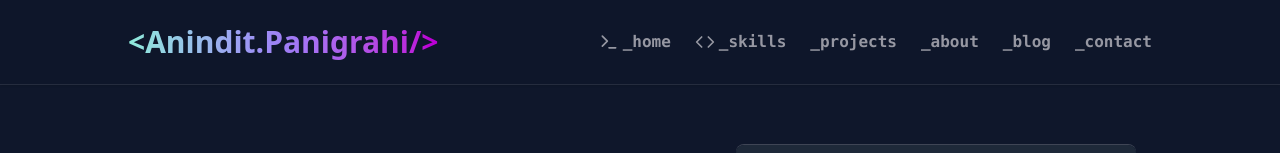
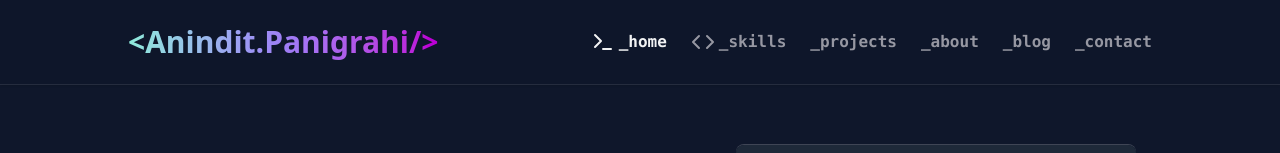
Before and after one commit to Anindit-Github/my-portfolio, a Next.js app: page / in a window 1280 px wide. Shown: the top 153 px of the page. Built offline with nearby package versions, Linux system fonts and the light colour scheme.

Commit message:
feat: Add observer to focus on correct menu item on scroll

```diff
--- a/src/app/page.tsx
+++ b/src/app/page.tsx
@@ -1,14 +1,23 @@
+"use client"
+
 import { NavBar } from "@/components/Shared";
 import { HeroSection } from '@/components/Hero'
 import { SkillSection } from "@/components/Skills";
 import {ProfileSection} from "@/components/Profile";
 import ProjectSection from "@/components/Projects/ProjectSection";
+import { useRef } from "react";
+import { useIntersectionObserver } from "@/hooks/useIntersectionObserver";
 
 export default function Home() {
+
+  const observerRef = useRef(null);
+
+  const currentPage = useIntersectionObserver(observerRef);
+
   return (
     <>
-      <NavBar />
-      <main className="pt-32">
+      <NavBar currentPage={currentPage}/>
+      <main className="main-wrapper pt-32" ref={observerRef}>
         <section id="hero" className="pb-32"><HeroSection /></section>
         <section id="skills" className="pb-32"><SkillSection /></section>
         <section id="projects" className="pb-32"><ProjectSection/></section>
--- a/src/components/Shared/Icon.tsx
+++ b/src/components/Shared/Icon.tsx
@@ -1,19 +1,5 @@
-import { ReactIcon, NodeIcon, JsIcon, HtmlIcon, CSSIcon, AWSIcon } from '@/components/Shared/AllIcons';
-import { GitHub } from 'react-feather';
-
-
-// Fixing icons object to store components, not elements:
-const iconsMap = {
-    react: ReactIcon,
-    node: NodeIcon,
-    javascript: JsIcon,
-    html: HtmlIcon,
-    css: CSSIcon,
-    aws: AWSIcon,
-    github: GitHub
-  };
-
-type IconName = keyof typeof iconsMap;
+import { IconsMap } from "@/lib/common";
+import { IconName } from "@/lib/types";
 
 // type IconProps = {
 //   name: IconName;
@@ -29,7 +15,7 @@ type IconProps = {
 
 const Icon = ({ name, ...props }: IconProps) => {
   //return React.createElement(iconsMap[name], { className, width, height });
-  const Component = iconsMap[name];
+  const Component = IconsMap[name];
   return <Component {...props} />;
 };
 
--- a/src/components/Shared/NavBar.tsx
+++ b/src/components/Shared/NavBar.tsx
@@ -1,9 +1,12 @@
-"use client"
-import { Terminal, Code } from 'react-feather';
-import { HamburgerMenu } from './HamburgerMenu';
-import { useEffect, useRef, useState } from 'react';
+"use client";
 
-export default function Navbar() {
+import { HamburgerMenu } from "./HamburgerMenu";
+import { useEffect, useRef, useState } from "react";
+import { links, SectionId } from "@/lib/constants";
+import Icon from "./Icon";
+import clsx from "clsx";
+
+export default function Navbar({ currentPage }: { currentPage: string }) {
   const [isOpen, setIsOpen] = useState(false);
 
   const menuRef = useRef<HTMLDivElement>(null);
@@ -39,76 +42,65 @@ export default function Navbar() {
   return (
     <nav className="p-6 fixed top-0 w-full shadow z-50 bg-slate-900 opacity-95 backdrop-blur-2xl  border-b border-white/10 flex justify-center">
       <div className="relative w-full flex max-w-5xl  justify-between">
-
-
-                <h1 className="text-2xl md:text-3xl font-extrabold bg-gradient-to-r
+        <h1
+          className="text-2xl md:text-3xl font-extrabold bg-gradient-to-r
             from-teal-200 via-teal-300 via-cyan-400 via-blue-400
             via-blue-500 via-violet-400 via-violet-300 via-purple-500
-            to-fuchsia-600 bg-clip-text text-transparent self-center">
+            to-fuchsia-600 bg-clip-text text-transparent self-center"
+        >
           {"<Anindit.Panigrahi/>"}
         </h1>
 
         <ul className="hidden md:flex font-mono gap-6 content-center text-zinc-400 font-bold self-center">
-                    <li><a href="#hero" className="flex items-center gap-1 hover:text-zinc-200">
-                        <Terminal size={20} />
-                        _home
-                    </a></li>
-                    <li><a href="#skills" className="flex items-center gap-1 hover:text-zinc-200">
-                        <Code size={20} />
-                        _skills
-                    </a></li>
-                    <li><a href="#projects" className="hover:text-zinc-200">_projects</a></li>
-                    <li><a href="#about" className="hover:text-zinc-200">_about</a></li>
-                    <li><a href="#contact" className="hover:text-zinc-200">_blog</a></li>
-                    <li><a href="#contact" className="hover:text-zinc-200">_contact</a></li>
-                </ul>
-                <HamburgerMenu size={24} handleMenu={handleMenu} isOpen={isOpen} buttonRef={buttonRef}/>
-                {isOpen && (
-                    <div ref={menuRef} onClick={handleMenu} className="ham-menu-container absolute top-full w-full right-0 mt-4 h-64 bg-linear-to-b from-slate-800 to-slate-900 rounded-xl shadow-lg backdrop-blur-3xl border border-white/5 z-50">
-                        <ul className="font-mono gap-6 content-center text-zinc-400 font-bold">
-                            <li>
-                                <a href="#hero" className="flex items-center gap-1 hover:text-zinc-200 p-4">
-                                    <Terminal size={20} />
-                                    _home
+          {links.map(({ id, label, hasIcon, iconName }) => (
+            <li key={id}>
+              <a
+                href={`#${id}`}
+                className={clsx(
+                  "hover:text-zinc-200 transition-colors duration-200 flex items-center gap-1",
+                  currentPage === id ? "text-white font-bold" : "text-zinc-400"
+                )}
+              >
+                {hasIcon && <Icon name={iconName} />}
+                {label}
               </a>
             </li>
-
-                            <li>
-                                <a href="#skills" className="flex items-center gap-1 hover:text-zinc-200 px-4 pb-4">
-                                    <Code size={20} />
-                                    _skills
+          ))}
+        </ul>
+        <HamburgerMenu
+          size={24}
+          handleMenu={handleMenu}
+          isOpen={isOpen}
+          buttonRef={buttonRef}
+        />
+        {isOpen && (
+          <div
+            ref={menuRef}
+            onClick={handleMenu}
+            className="ham-menu-container absolute top-full w-full right-0 mt-4 h-64 bg-linear-to-b from-slate-800 to-slate-900 rounded-xl shadow-lg backdrop-blur-3xl border border-white/5 z-50"
+          >
+            <ul className="font-mono gap-6 content-center text-zinc-400 font-bold">
+              {links.map(({ id, label, hasIcon, iconName }) => (
+                <li key={id}>
+                  <a
+                    href={`#${id}`}
+                    className={clsx(
+                      "hover:text-zinc-200 transition-colors duration-200 flex items-center gap-1",
+                      currentPage === id
+                        ? "text-white font-bold"
+                        : "text-zinc-400",
+                      id === SectionId.HERO ? "p-4" : "px-4 pb-4"
+                    )}
+                  >
+                    {hasIcon && <Icon name={iconName} />}
+                    {label}
                   </a>
                 </li>
-
-                            <li>
-                                <a href="#projects" className="flex items-center gap-1 hover:text-zinc-200 px-4 pb-4">
-                                    {"{}"} _projects
-                                </a>
-                            </li>
-
-                            <li>
-                                <a href="#about" className="flex items-center gap-1 hover:text-zinc-200 px-4 pb-4">
-                                    _about
-                                </a>
-                            </li>
-
-                            <li>
-                                <a href="#contact" className="flex items-center gap-1 hover:text-zinc-200 px-4 pb-4">
-                                 _blog
-                                </a>
-                            </li>
-
-                            <li>
-                                <a href="#contact" className="flex items-center gap-1 hover:text-zinc-200 px-4 pb-4">
-                                    _contact
-                                </a>
-                            </li>
+              ))}
             </ul>
-
           </div>
         )}
       </div>
-
     </nav>
   );
 }
--- /dev/null
+++ b/src/hooks/useIntersectionObserver.ts
@@ -0,0 +1,43 @@
+import { useEffect, useState } from "react";
+
+type ElementRefType = {
+  current: HTMLElement | null;
+};
+
+export function useIntersectionObserver(elementRef: ElementRefType): string {
+  const [currentPage, setCurrentPage] = useState("hero");
+  const observerOptions = {
+    root: null,
+    rootMargin: "0px",
+    threshold: 0.2,
+  };
+
+  useEffect(() => {
+    const wrapperElement = elementRef.current;
+    if (!wrapperElement) return;
+
+    const observedChildren = Array.from(wrapperElement.children);
+
+    const intersectionCallback = (entries: any[]) => {
+      entries.forEach((entry) => {
+        if (entry.isIntersecting) {
+          console.log(entry.target.id);
+          setCurrentPage(entry.target.id);
+        }
+      });
+    };
+
+    const observer = new IntersectionObserver(
+          intersectionCallback,
+          observerOptions
+    );
+
+    observedChildren.forEach((child) => observer.observe(child));
+
+    return () => {
+        observer.disconnect();
+    }
+  }, []);
+
+  return currentPage;
+}
--- a/src/lib/common.ts
+++ b/src/lib/common.ts
@@ -1,6 +1,30 @@
+import {
+  ReactIcon,
+  NodeIcon,
+  JsIcon,
+  HtmlIcon,
+  CSSIcon,
+  AWSIcon,
+} from "@/components/Shared/AllIcons";
+import { Code, GitHub, Terminal } from "react-feather";
+
 export const springTransition = (delay = 0, duration = 0.5) => ({
-    type: "spring",
-    bounce: 0.3,
-    duration: duration + delay,
-    ease: [0, 0.71, 0.2, 1.01],
-  });
+  type: "spring",
+  bounce: 0.3,
+  duration: duration + delay,
+  ease: [0, 0.71, 0.2, 1.01],
+});
+
+// Fixing icons object to store components, not elements:
+export const IconsMap = {
+  react: ReactIcon,
+  node: NodeIcon,
+  javascript: JsIcon,
+  html: HtmlIcon,
+  css: CSSIcon,
+  aws: AWSIcon,
+  github: GitHub,
+  hero: Terminal,
+  skills: Code,
+  default: Terminal
+};
--- a/src/lib/constants.ts
+++ b/src/lib/constants.ts
@@ -1,5 +1,16 @@
+import { NavLinksType } from "./types";
 
-export const MAC_BUTTON_ORDER = ['RED', 'YELLOW', 'GREEN'] as const;
+export enum MacButton {
+  RED = "RED",
+  YELLOW = "YELLOW",
+  GREEN = "GREEN",
+}
+
+export const MAC_BUTTON_ORDER = [
+  MacButton.RED,
+  MacButton.YELLOW,
+  MacButton.GREEN,
+] as const;
 
 export const terminalConsts = {
     developer: 'developer:~$',
@@ -28,4 +39,22 @@ export const UserDescription = 'The story behind the code - personal journey, pr
 
 export const SkillsDescription = "I've worked with a wide range of technologies across the full stack, with expertise in modern JavaScript frameworks, backend systems, and cloud infrastructure.";
 
-export const ProjectsDescription = "A collection of my recent projects and applications. Each project represents a unique challenge and opportunity to explore different technologies and solutions."
+export const ProjectsDescription = "A collection of my recent projects and applications. Each project represents a unique challenge and opportunity to explore different technologies and solutions.";
+
+export enum SectionId {
+  HERO = "hero",
+  SKILLS = "skills",
+  PROJECTS = "projects",
+  ABOUT = "about",
+  BLOG = "blog",
+  CONTACT = "contact",
+}
+
+export const links: NavLinksType[] = [
+  { id: SectionId.HERO, label: "_home", hasIcon: true, iconName: "hero" },
+  { id: SectionId.SKILLS, label: "_skills", hasIcon: true, iconName: "skills" },
+  { id: SectionId.PROJECTS, label: "_projects", hasIcon: false, iconName: "default" },
+  { id: SectionId.ABOUT, label: "_about", hasIcon: false, iconName: "default" },
+  { id: SectionId.BLOG, label: "_blog", hasIcon: false, iconName: "default" },
+  { id: SectionId.CONTACT, label: "_contact", hasIcon: false, iconName: "default" },
+];
--- /dev/null
+++ b/src/lib/types.ts
@@ -0,0 +1,11 @@
+import { IconsMap } from "./common";
+import { SectionId } from "./constants";
+
+export type IconName = keyof typeof IconsMap;
+
+export type NavLinksType = {
+  id: SectionId;
+  label: string;
+  hasIcon: boolean;
+  iconName: IconName;
+};
```
Also changed, not shown: src/components/Hero/HeroName.tsx (+15 -9 lines). Lines whose indentation alone changed are shown as unchanged.
